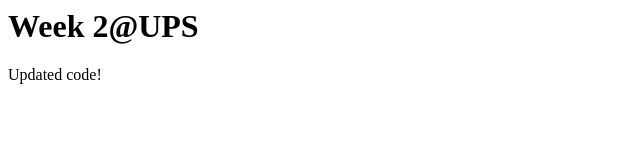
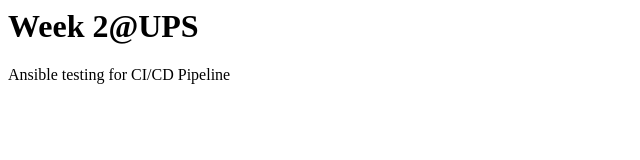
Before and after one commit to suji475/09132018, a plain HTML site: page index.html in a window 1280 px wide. Shown: the whole page, without its empty margins (0-640 px from the left). Drawn offline with Linux system fonts and the light colour scheme.

Commit message:
Ansible for CI/CD

```diff
--- a/index.html
+++ b/index.html
@@ -1,6 +1,6 @@
 <html>
 <body>
 <h1>Week 2@UPS</h1>
-<p1>Updated code!</p1>
+<p1>Ansible testing for CI/CD Pipeline</p1>
 </body>
 </html>
```
